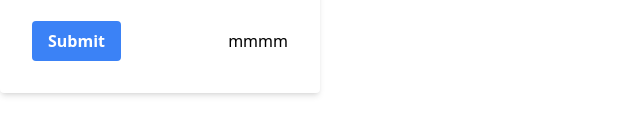
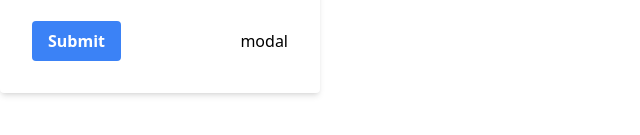
Before and after one commit to Obaayaa-1988/vuejs-form-validation, a website: page index.html in a window 1280 px wide. Shown: the part 235-370 px from the top of the page, 0-640 px from the left. Drawn offline with nearby package versions, Linux system fonts and the light colour scheme.

```diff
--- a/index.html
+++ b/index.html
@@ -78,7 +78,7 @@
                         Submit
                     </button>
                     <modal v-if="showModal" @close="showModal = false"></modal>
-                    <button>mmmm</button>
+                    <button>modal</button>
                 </div>
             </form>
 
```
